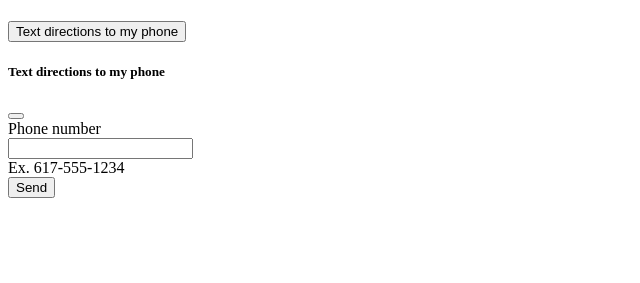
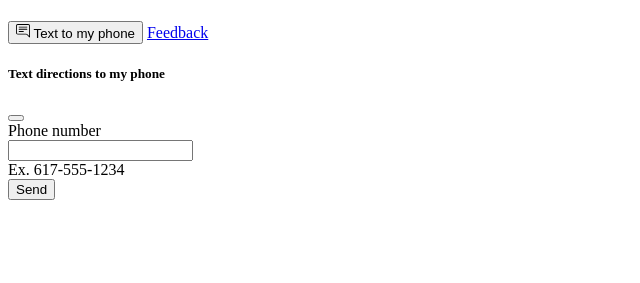
Before and after one commit to BCLibraries/locate, a Symfony app: template templates/map/index.html.twig in a window 1280 px wide. Shown: the part 36-319 px from the top of the page, without its empty margins (0-640 px from the left). Run offline with Twig, Linux system fonts and the light colour scheme; the template is opened without the code that fills it, so the values that code supplies are empty; some libraries are stand-ins or nearby versions.

Commit message:
Add feedback link

```diff
--- a/templates/map/index.html.twig
+++ b/templates/map/index.html.twig
@@ -19,19 +19,23 @@
             </h2>
             <div class="map col-md-12 svg-container" id="map">{{ svg | raw }}</div>
         </div>
-    </div>
 
-    <div class="row">
-        <div class="control-panel col-md-12">
+        <div class="callno-map__control-panel">
             <!-- Button trigger modal -->
-            <button type="button" class="btn btn-primary" data-bs-toggle="modal" data-bs-target="#exampleModal">
-                Text directions to my phone
+            <button type="button" class="btn btn-primary" data-bs-toggle="modal" data-bs-target="#sms-modal">
+                <svg aria-hidden="true" xmlns="http://www.w3.org/2000/svg" width="14" height="14" fill="currentColor"
+                     class="bi bi-chat-right-text callno-map__sms-icon" viewBox="0 0 16 16">
+                    <path d="M2 1a1 1 0 0 0-1 1v8a1 1 0 0 0 1 1h9.586a2 2 0 0 1 1.414.586l2 2V2a1 1 0 0 0-1-1H2zm12-1a2 2 0 0 1 2 2v12.793a.5.5 0 0 1-.854.353l-2.853-2.853a1 1 0 0 0-.707-.293H2a2 2 0 0 1-2-2V2a2 2 0 0 1 2-2h12z"/>
+                    <path d="M3 3.5a.5.5 0 0 1 .5-.5h9a.5.5 0 0 1 0 1h-9a.5.5 0 0 1-.5-.5zM3 6a.5.5 0 0 1 .5-.5h9a.5.5 0 0 1 0 1h-9A.5.5 0 0 1 3 6zm0 2.5a.5.5 0 0 1 .5-.5h5a.5.5 0 0 1 0 1h-5a.5.5 0 0 1-.5-.5z"/>
+                </svg>
+                Text to my phone
             </button>
+            <a href="https://library.bc.edu/feedback/" class="callno-map__feedback-link">Feedback</a>
         </div>
     </div>
 
-    <!-- Modal -->
-    <div class="modal fade" id="exampleModal" tabindex="-1" aria-labelledby="exampleModalLabel"
+    <!-- Modals -->
+    <div class="modal fade" id="sms-modal" tabindex="-1" aria-labelledby="exampleModalLabel"
          aria-hidden="true">
         <div class="modal-dialog">
             <div class="modal-content">
```
Also changed, not shown: assets/css/app.scss (+14 -0 lines).
